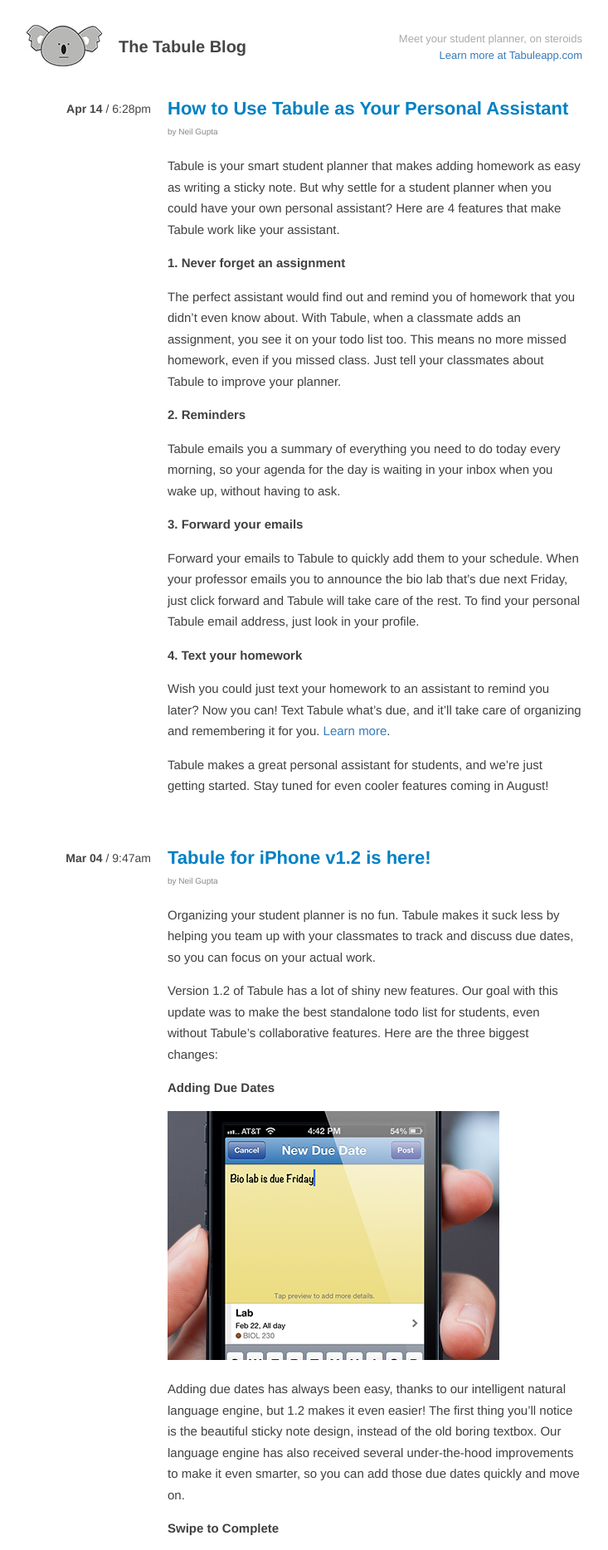
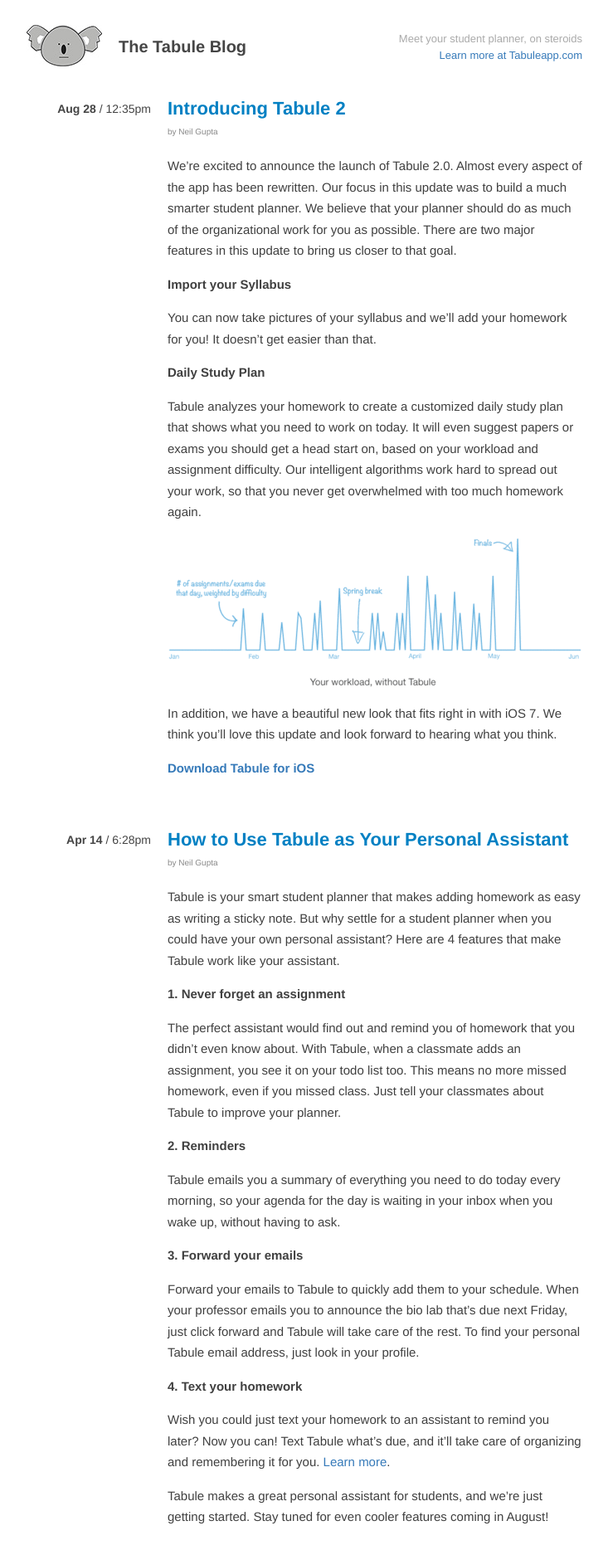
Before and after one commit to Tabule/TabuleBlog, a Jekyll site: the page built from index.html, in a window 1280 px wide. Shown: the top 1868 px of the page at 83% size, without its empty margins (273-1006 px from the left). Built offline with Jekyll 4.4.1, drawn with Linux system fonts in a browser that asks for light colours; comment, search, counter and statistics services are not loaded; some of the changed text lies outside the part shown.

Commit message:
update copyright, fix some styling and broken links, add back an old post

```diff
--- a/_layouts/default.html
+++ b/_layouts/default.html
@@ -45,7 +45,7 @@
 
   <div class="clear">&nbsp;</div>
   <div class="footer">
-    &copy; 2013 Tabule, Inc. <a href="/atom.xml">Subscribe via RSS</a> <a href="http://twitter.com/tabuleapp" target="_blank">Follow @tabuleapp on Twitter</a> <a href="http://facebook.com/tabuleapp" target="_blank">Like us on Facebook</a>
+    &copy; 2014 Tabule, Inc. <a href="/atom.xml">Subscribe via RSS</a> <a href="http://twitter.com/tabuleapp" target="_blank">Follow @tabuleapp on Twitter</a> <a href="http://facebook.com/tabuleapp" target="_blank">Like us on Facebook</a>
     <div class="clear">&nbsp;</div>
   </div>
 
--- /dev/null
+++ b/_posts/2013-08-28-introducing-tabule-2.md
@@ -0,0 +1,23 @@
+---
+layout: post
+title: Introducing Tabule 2
+comments: true
+author: Neil Gupta
+time: 12:35pm
+---
+
+We're excited to announce the launch of Tabule 2.0. Almost every aspect of the app has been rewritten. Our focus in this update was to build a much smarter student planner. We believe that your planner should do as much of the organizational work for you as possible. There are two major features in this update to bring us closer to that goal.
+
+**Import your Syllabus**
+
+You can now take pictures of your syllabus and we'll add your homework for you! It doesn't get easier than that.
+
+**Daily Study Plan**
+
+Tabule analyzes your homework to create a customized daily study plan that shows what you need to work on today. It will even suggest papers or exams you should get a head start on, based on your workload and assignment difficulty. Our intelligent algorithms work hard to spread out your work, so that you never get overwhelmed with too much homework again.
+
+![Your Workload](/post_files/workload.gif)
+
+In addition, we have a beautiful new look that fits right in with iOS 7. We think you'll love this update and look forward to hearing what you think.
+
+[**Download Tabule for iOS**](https://itunes.apple.com/us/app/tabule-homework-planner/id590235792?mt=8)
--- a/css/screen.css
+++ b/css/screen.css
@@ -98,6 +98,7 @@
   color: #666;
   border-top: 4px solid #eee;
   margin-top: 2em;
+  padding-top: 10px;
   overflow: hidden;
 }
 
@@ -171,6 +172,11 @@
     line-height: 1.7em;
 }
 
+.post img {
+    display: block;
+    margin: 10px auto;
+}
+
 .posted_by {
     font-size: 10px;
     margin: 5px 0px 20px 0px;
```
Also changed, not shown: _posts/2013-01-14-tabule-for-iphone.md (+0 -2 lines), post_files/workload.gif (added).
